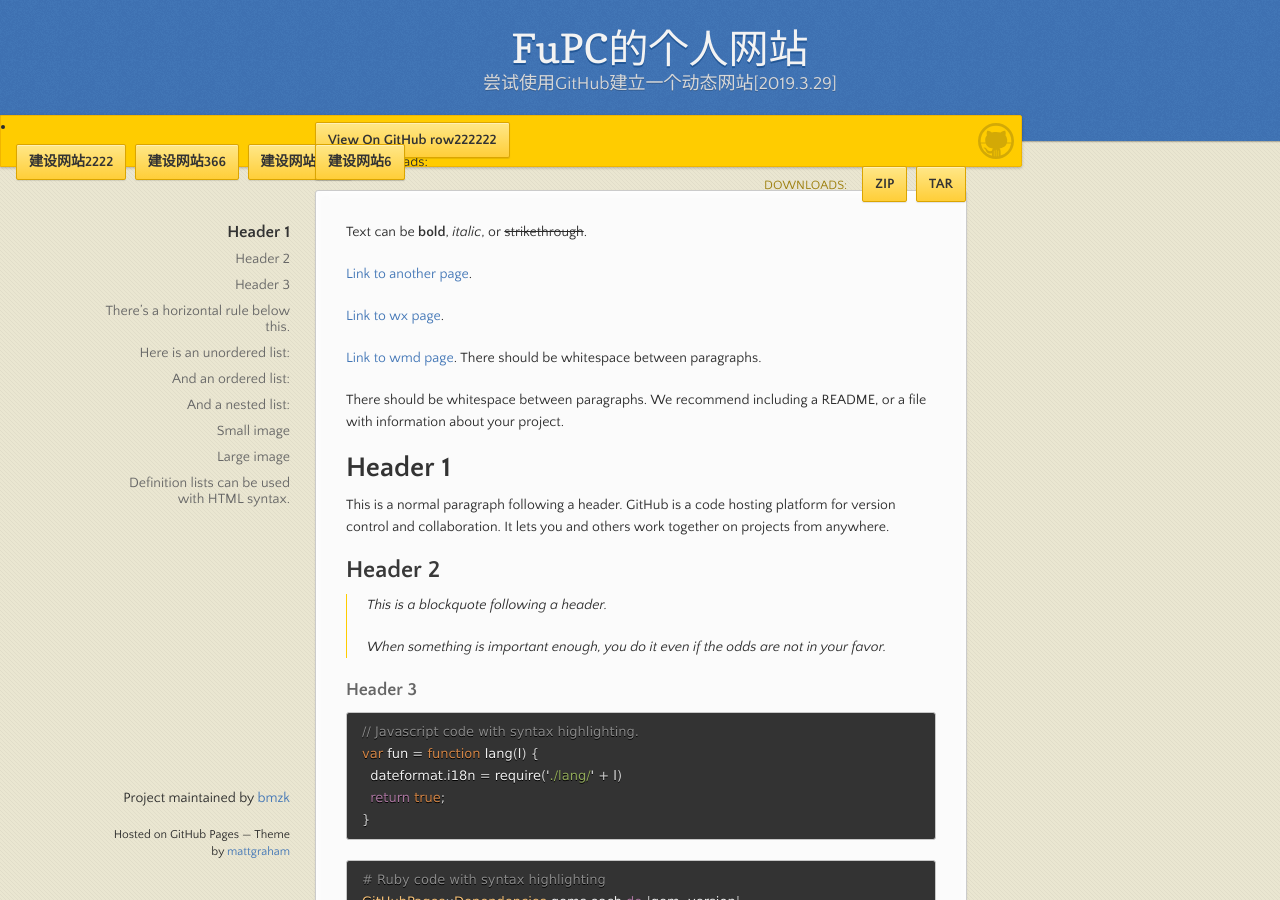
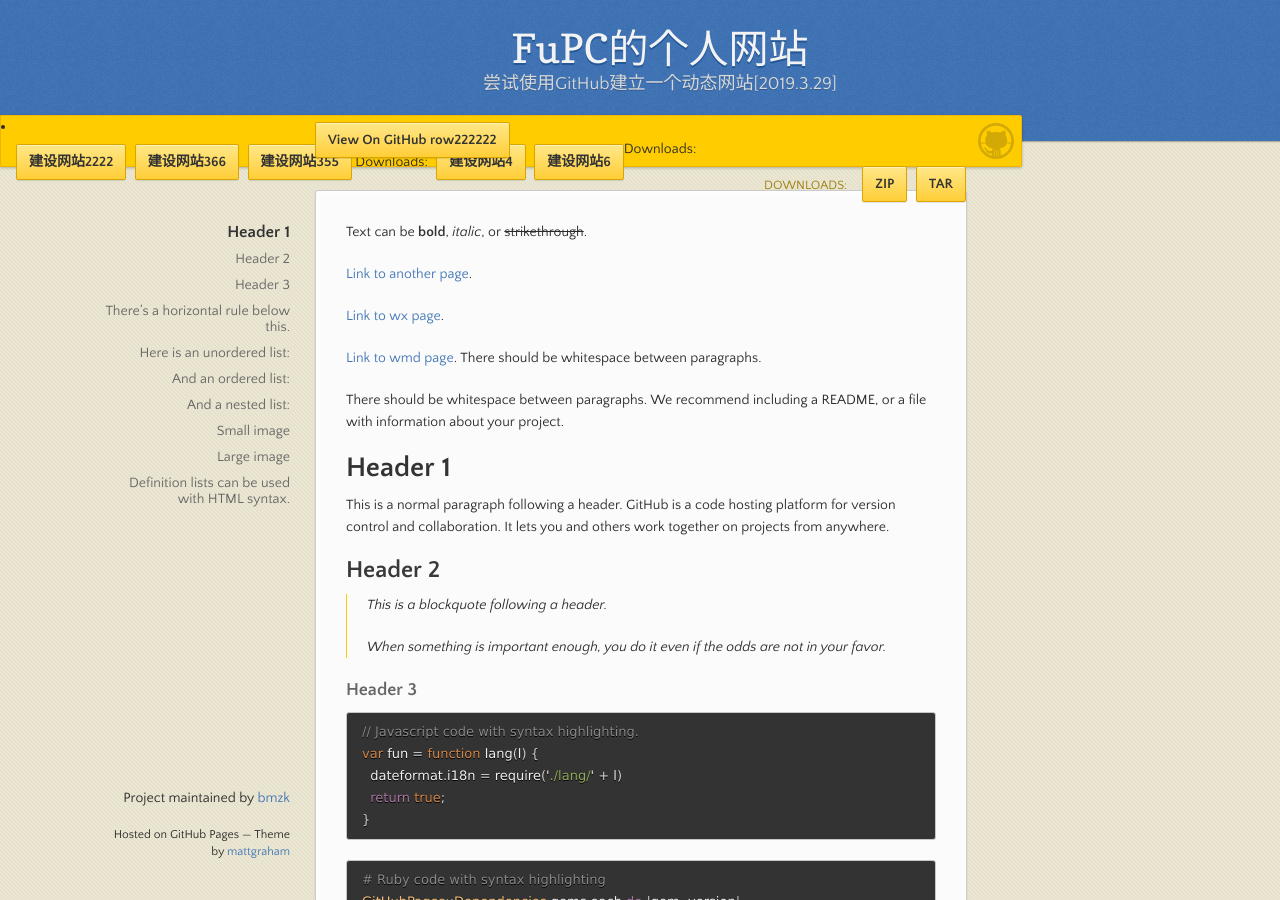
Before and after one commit to bmzk/MyWeb, a Jekyll site: the page built from index.md, in a window 1280 px wide and 900 px high. Built offline with Jekyll 4.4.1, drawn with Linux system fonts in a browser that asks for light colours.

Commit message:
Update default.html

```diff
--- a/_layouts/default.html
+++ b/_layouts/default.html
@@ -32,8 +32,8 @@
 		<li><a href="http://www.runoob.com/" class="button" >建设网站366</a></li>
 		<li><a href="http://www.runoob.com/" class="button" >建设网站355</a></li>
 		<span>Downloads:</span>
-		<li><a href="http://www.runoob.com/" class="button fork" >建设网站4</a></li>
-		<li><a href="http://www.runoob.com/" class="button fork" >建设网站6</a></li>
+		<li><a href="http://www.runoob.com/" class="button" >建设网站4</a></li>
+		<li><a href="http://www.runoob.com/" class="button" >建设网站6</a></li>
 			</ul>
 		</div>
         {% if site.show_downloads %}
```
